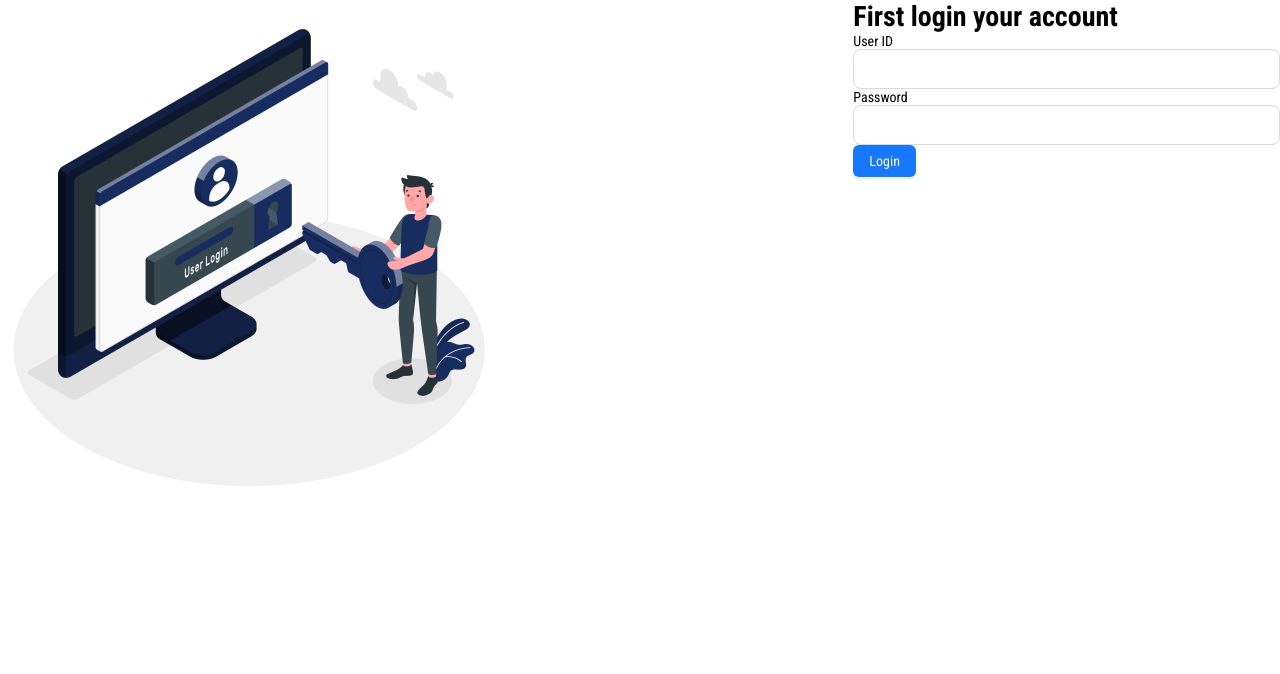
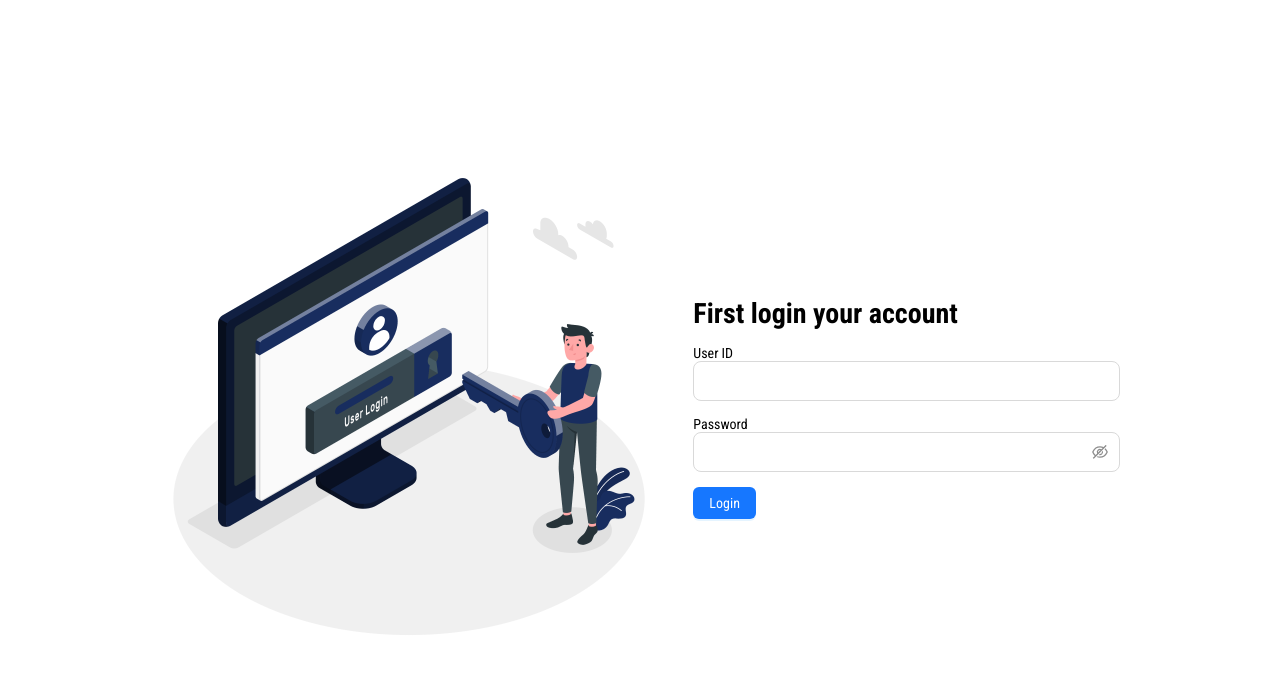
Before and after one commit to Mazdul1000/university-management, a Next.js app: page /login in a window 1280 px wide. Shown: the top 674 px of the page. Built offline with nearby package versions, Linux system fonts and the light colour scheme.

Commit message:
[DONE]MH-44: Customize login page UI

```diff
--- a/src/app/login/page.tsx
+++ b/src/app/login/page.tsx
@@ -20,18 +20,34 @@
     } catch (err) {}
   };
   return (
-    <Row>
-      <Col sm={12} md={16} lg={16}>
+    <Row
+      justify="center"
+      align="middle"
+      style={{
+        minHeight: "100vh",
+      }}
+    >
+      <Col sm={12} md={16} lg={10}>
         <Image src={loginImage} width={500} alt="login-image" />
       </Col>
       <Col sm={12} md={8} lg={8}>
-        <h1>First login your account</h1>
+        <h1
+          style={{
+            margin: "15px 0",
+          }}
+        >
+          First login your account
+        </h1>
         <div>
           <Form submitHandler={onsubmit}>
             <div>
               <FormInput name="id" type="text" size="large" label="User ID" />
             </div>
-            <div>
+            <div
+              style={{
+                margin: "15px 0",
+              }}
+            >
               <FormInput
                 name="password"
                 type="password"
@@ -40,7 +56,7 @@
               />
             </div>
             <Button type="primary" htmlType="submit">
-                Login
+              Login
             </Button>
           </Form>
         </div>
--- a/src/components/Forms/FormInput.tsx
+++ b/src/components/Forms/FormInput.tsx
@@ -32,7 +32,16 @@
       <Controller
         control={control}
         name={name}
-        render={({ field }) => (
+        render={({ field }) =>
+          type === "password" ? (
+            <Input.Password
+              {...field}
+              type={type}
+              size={size}
+              value={value ? value : field.value}
+              placeholder={placeholder}
+            />
+          ) : (
             <Input
               {...field}
               type={type}
@@ -40,7 +49,8 @@
               value={value ? value : field.value}
               placeholder={placeholder}
             />
-        )}
+          )
+        }
       />
     </>
   );
```
Also changed, not shown: src/components/ui/UMBreadCrumbs.tsx (added). Lines whose indentation alone changed are shown as unchanged.
